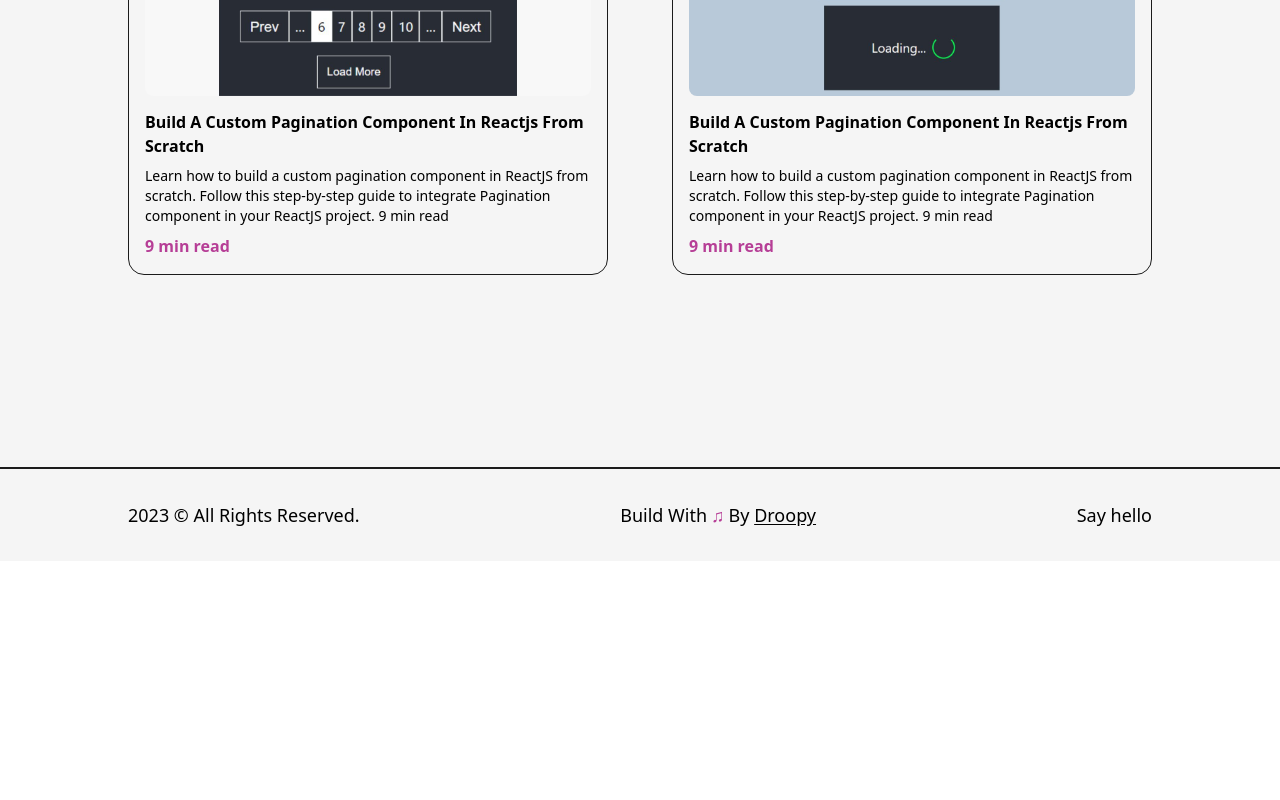
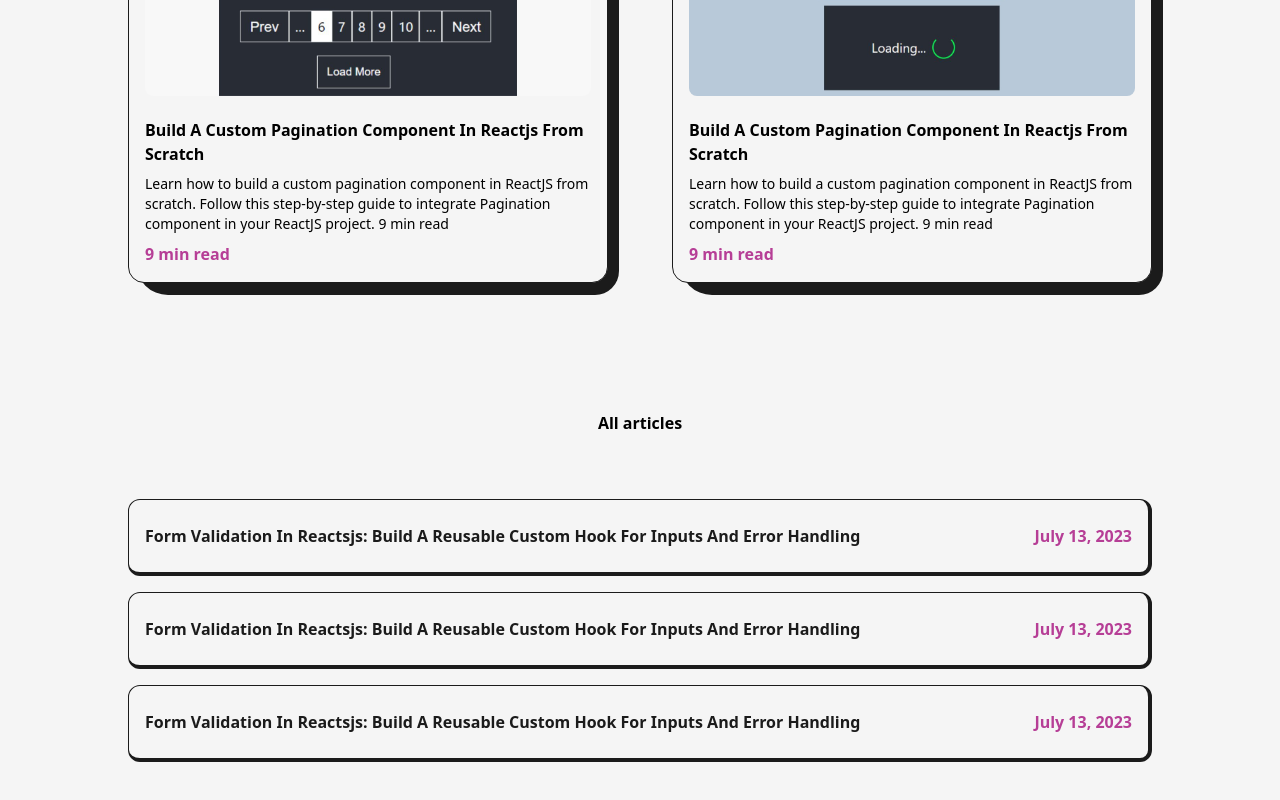
Before and after one commit to Alejandrozf23/developer-portafolio, a Next.js app: page /articles in a window 1280 px wide. Shown: the part 596-1396 px from the top of the page. Before the commit the page ends 1157 px from the top, so only its background shows below. Built offline with nearby package versions, Linux system fonts and the light colour scheme.

Commit message:
Add motion and whileInView to li in articles pages

```diff
--- a/src/pages/articles.js
+++ b/src/pages/articles.js
@@ -2,24 +2,72 @@
 import Layout from "@/components/Layout";
 import Head from "next/head";
 import Link from "next/link";
-import React from "react";
-import article1 from "../../public/images/articles/pagination component in reactjs.jpg"
-import article2 from "../../public/images/articles/create loading screen in react js.jpg"
+import React, { useRef } from "react";
+import article1 from "../../public/images/articles/pagination component in reactjs.jpg";
+import article2 from "../../public/images/articles/create loading screen in react js.jpg";
+import article3 from "../../public/images/articles/create modal component in react using react portals.png";
 import Image from "next/image";
-import { motion } from "framer-motion";
+import { motion, useMotionValue } from "framer-motion";
 
 const FramerImage = motion(Image);
 
+const MovingImg = ({title, img, link}) => {
+
+    const x =  useMotionValue(0);
+    const y =  useMotionValue(0);
+    const imgRef = useRef(null);
+
+    function handleMouse(event){
+        imgRef.current.style.display = "inline-block";
+        x.set(event.pageX);
+        y.set(-10);
+    }
+
+    function handleMouseLeave(event){
+        imgRef.current.style.display = "none";
+        x.set(0);
+        y.set(0);
+    }
+
+
+    return (
+        <Link href={link} target="_blank" onMouseMove={handleMouse} onMouseLeave={handleMouseLeave}>
+            <h2 className="capitalize text-x1 font-semibold hover:underline">{title}</h2>
+            <FramerImage style={{x:x, y:y}}
+                initial={{opacity:0}}
+                whileInView={{opacity:1, transition:{duration:0.2}}}
+                ref={imgRef} src={img} alt={title}
+                className="z-10 w-96 h-auto hidden absolute rounded-lg"/>
+        </Link>
+    )
+}
+
+const Article = ({img, title, date, link}) => {
+    return(
+        <motion.li
+            initial={{y:200}}
+            whileInView={{y:0, transition:{duration:0.5, ease:"easeInOut"}}}
+            viewport={{once:true}}
+            className="relative w-full p-4 py-6 my-4 rounded-xl flex items-center
+            justify-between bg-light text-dark first:mt-0 border border-solid border-dark
+            border-r-4 border-b-4">
+            <MovingImg title={title} img={img} link={link}/>
+            <span className="text-primary font-semibold pl-4">{date}</span>
+        </motion.li>
+    )
+}
+
 const FeaturedArticle = ({img, title, time, summary, link}) => {
     return(
-        <li className="col-span-1 w-full p-4 bg-light border border-solid border-dark rounded-2xl">
+        <li className="relative col-span-1 w-full p-4 bg-light border border-solid border-dark rounded-2xl">
+            <div className="absolute top-0 -right-3 -z-10 w-[101%] h-[103%] rounded-[2rem] bg-dark rounded-br-3xl"/>
             <Link href={link} target="_blank" className="w-full inline-block cursor-pointer overflow-hidden rounded-lg">
                 <FramerImage src={img} alt={title} className="w-full h-auto"
                     whileHover={{scale:1.05}}
                     transition={{duration:0.2}}/>
             </Link>
             <Link href={link} target="_blank">
-                <h2 className="capitalize text-2x1 font-bold my-2 hover:underline">{title}</h2>
+                <h2 className="capitalize text-2x1 font-bold my-2 mt-4 hover:underline">{title}</h2>
             </Link>
             <p className="text-sm mb-2">{summary}</p>
             <span className="text-primary font-semibold">{time}</span>
@@ -55,6 +103,24 @@
                             link="/"
                             img={article2}/>
                     </ul>
+                    <h2 className="font-bold text-4x1 w-full text-center my-16 mt-32">All articles</h2>
+                    <ul>
+                        <Article
+                            title="Form Validation In Reactsjs: Build a reusable custom hook for inputs and error handling"
+                            date="July 13, 2023"
+                            link="/"
+                            img={article3}/>
+                        <Article
+                            title="Form Validation In Reactsjs: Build a reusable custom hook for inputs and error handling"
+                            date="July 13, 2023"
+                            link="/"
+                            img={article3}/>
+                        <Article
+                            title="Form Validation In Reactsjs: Build a reusable custom hook for inputs and error handling"
+                            date="July 13, 2023"
+                            link="/"
+                            img={article3}/>
+                    </ul>
                 </Layout>
             </main>
         </>
```
Also changed, not shown: src/pages/projects.js (line endings or trailing spaces).
